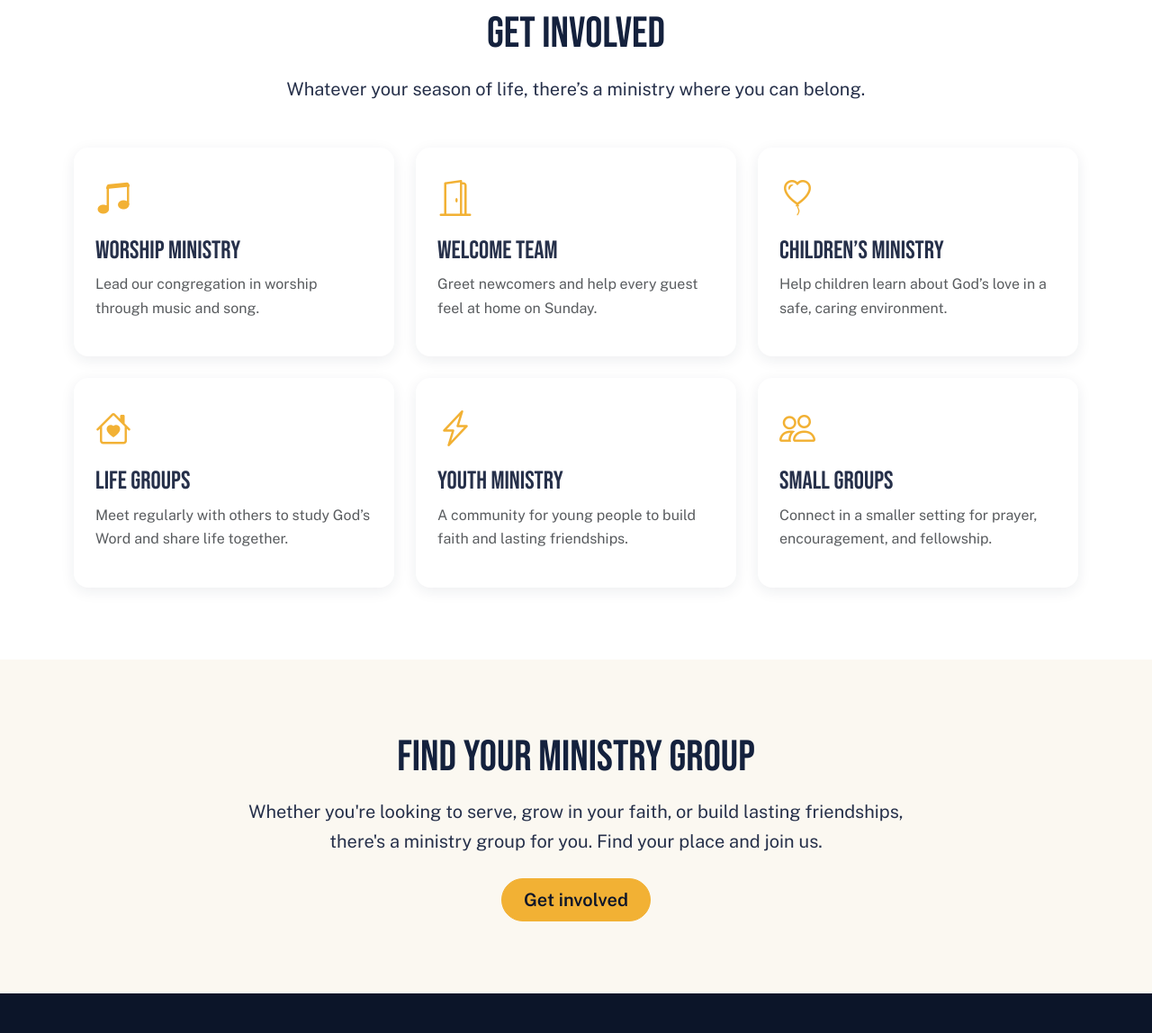
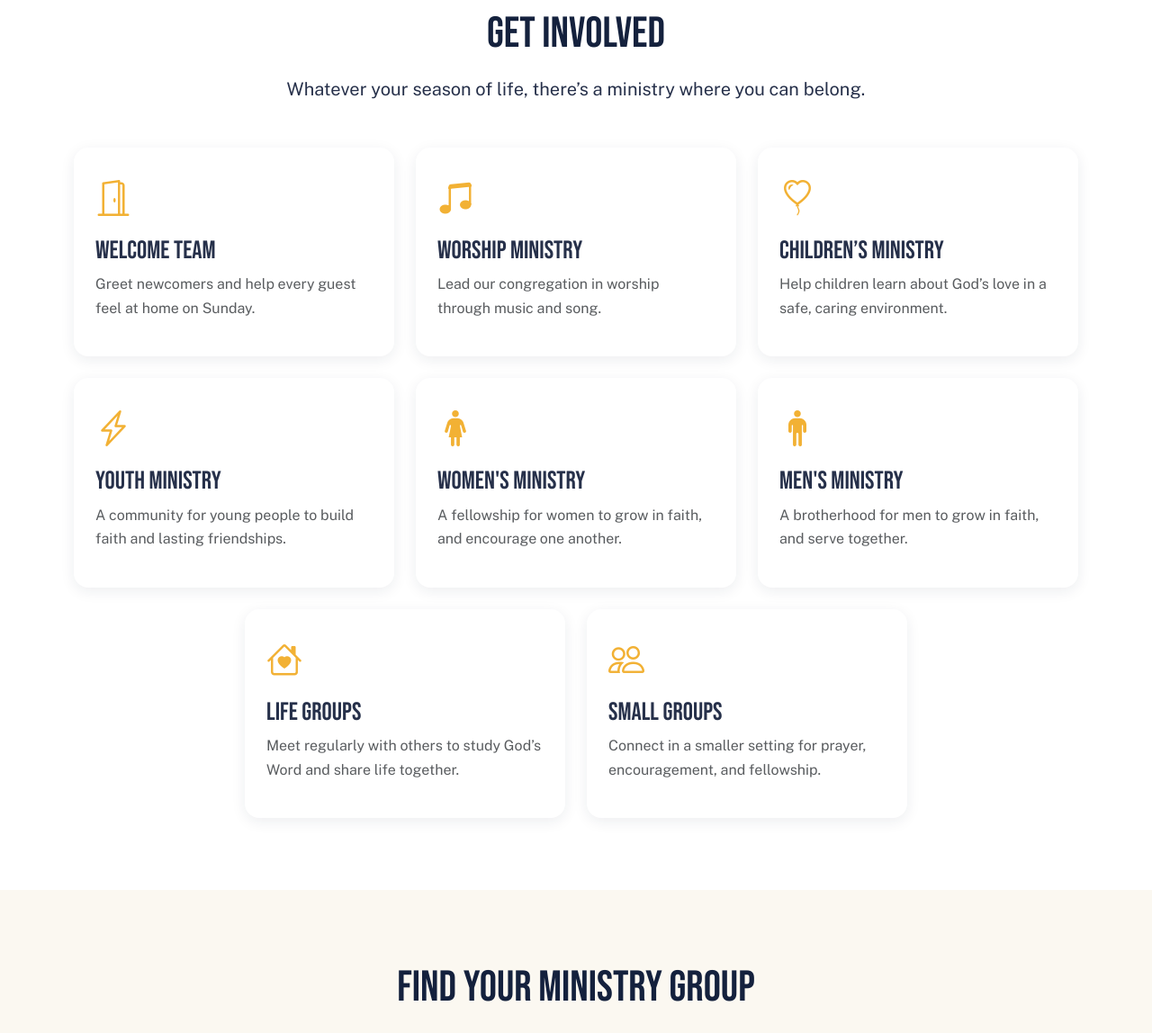
Before and after one commit to petrlewiz/glcf, a Python web app: template templates/ministry-groups.html in a window 1280 px wide. Shown: the part 603-1751 px from the top of the page at 90% size. Run offline with Jinja, Linux system fonts and the light colour scheme; the template is opened without the code that fills it, so the values that code supplies are empty.

Commit message:
Update ministry group cards

```diff
--- a/templates/ministry-groups.html
+++ b/templates/ministry-groups.html
@@ -35,13 +35,13 @@
       </div>
     </div>
 
-    <div class="row g-4">
+    <div class="row g-4 mb-4">
       <div class="col-md-6 col-lg-4">
         <article class="card leader-card h-100">
           <div class="card-body p-4">
-            <i class="bi bi-music-note-beamed glow-icon" aria-hidden="true"></i>
-            <h3 class="h3 mb-2">Worship Ministry</h3>
-            <p class="text-body-secondary">Lead our congregation in worship through music and song.</p>
+            <i class="bi bi-door-open glow-icon" aria-hidden="true"></i>
+            <h3 class="h3 mb-2">Welcome Team</h3>
+            <p class="text-body-secondary">Greet newcomers and help every guest feel at home on Sunday.</p>
             <!-- <a href="contact.html" class="btn btn-outline-navy mt-2">Learn more</a> -->
           </div>
         </article>
@@ -50,9 +50,9 @@
       <div class="col-md-6 col-lg-4">
         <article class="card leader-card h-100">
           <div class="card-body p-4">
-            <i class="bi bi-door-open glow-icon" aria-hidden="true"></i>
-            <h3 class="h3 mb-2">Welcome Team</h3>
-            <p class="text-body-secondary">Greet newcomers and help every guest feel at home on Sunday.</p>
+            <i class="bi bi-music-note-beamed glow-icon" aria-hidden="true"></i>
+            <h3 class="h3 mb-2">Worship Ministry</h3>
+            <p class="text-body-secondary">Lead our congregation in worship through music and song.</p>
             <!-- <a href="contact.html" class="btn btn-outline-navy mt-2">Learn more</a> -->
           </div>
         </article>
@@ -72,9 +72,9 @@
       <div class="col-md-6 col-lg-4">
         <article class="card leader-card h-100">
           <div class="card-body p-4">
-            <i class="bi bi-house-heart glow-icon" aria-hidden="true"></i>
-            <h3 class="h3 mb-2">Life Groups</h3>
-            <p class="text-body-secondary">Meet regularly with others to study God’s Word and share life together.</p>
+            <i class="bi bi-lightning-charge glow-icon" aria-hidden="true"></i>
+            <h3 class="h3 mb-2">Youth Ministry</h3>
+            <p class="text-body-secondary">A community for young people to build faith and lasting friendships.</p>
             <!-- <a href="contact.html" class="btn btn-outline-navy mt-2">Learn more</a> -->
           </div>
         </article>
@@ -83,9 +83,33 @@
       <div class="col-md-6 col-lg-4">
         <article class="card leader-card h-100">
           <div class="card-body p-4">
-            <i class="bi bi-lightning-charge glow-icon" aria-hidden="true"></i>
-            <h3 class="h3 mb-2">Youth Ministry</h3>
-            <p class="text-body-secondary">A community for young people to build faith and lasting friendships.</p>
+            <i class="bi bi-person-standing-dress glow-icon" aria-hidden="true"></i>
+            <h3 class="h3 mb-2">Women's Ministry</h3>
+            <p class="text-body-secondary">A fellowship for women to grow in faith, and encourage one another.</p>
+            <!-- <a href="contact.html" class="btn btn-outline-navy mt-2">Learn more</a> -->
+          </div>
+        </article>
+      </div>
+
+      <div class="col-md-6 col-lg-4">
+        <article class="card leader-card h-100">
+          <div class="card-body p-4">
+            <i class="bi bi-person-standing glow-icon" aria-hidden="true"></i>
+            <h3 class="h3 mb-2">Men's Ministry</h3>
+            <p class="text-body-secondary">A brotherhood for men to grow in faith, and serve together.</p>
+            <!-- <a href="contact.html" class="btn btn-outline-navy mt-2">Learn more</a> -->
+          </div>
+        </article>
+      </div>
+    </div>
+
+    <div class="row g-4 justify-content-center">
+      <div class="col-md-6 col-lg-4">
+        <article class="card leader-card h-100">
+          <div class="card-body p-4">
+            <i class="bi bi-house-heart glow-icon" aria-hidden="true"></i>
+            <h3 class="h3 mb-2">Life Groups</h3>
+            <p class="text-body-secondary">Meet regularly with others to study God’s Word and share life together.</p>
             <!-- <a href="contact.html" class="btn btn-outline-navy mt-2">Learn more</a> -->
           </div>
         </article>
```
Also changed, not shown: docs/ministry-groups.html (+37 -13 lines).
